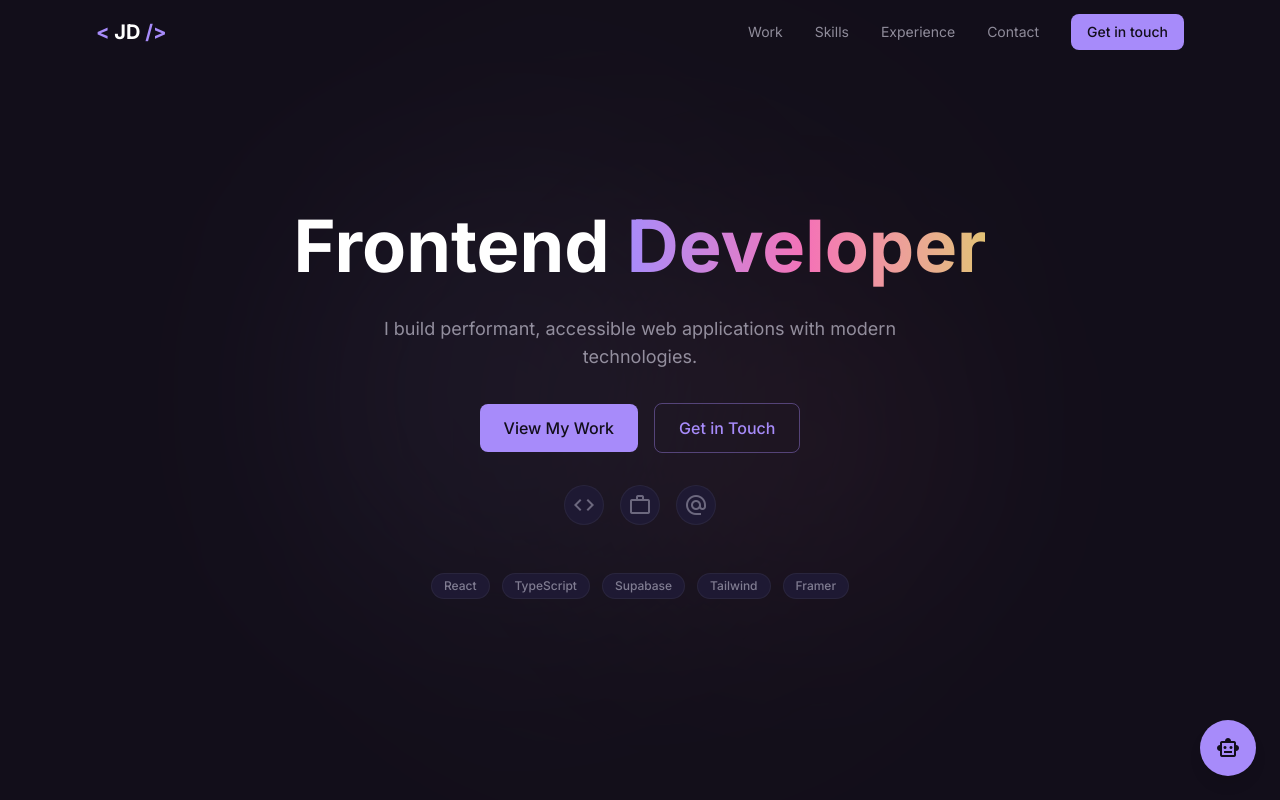
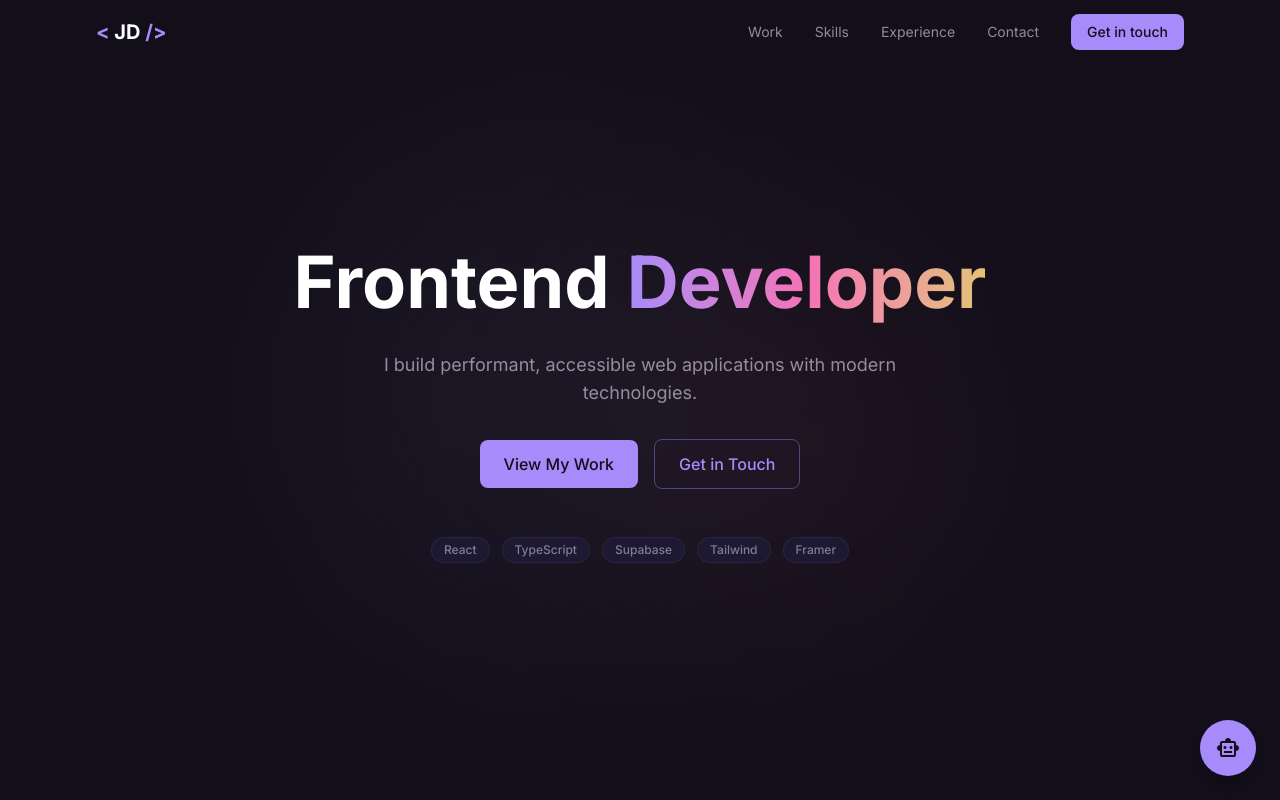
Before and after one commit to OscarMejia2777/portafolioz-OscarMejia-, a React (Vite) app: page / in a window 1280 px wide. Shown: the top 800 px of the page. Built offline with nearby package versions, Linux system fonts and the light colour scheme.

Commit message:
fix: remove social icons from Hero

```diff
--- a/src/components/sections/Hero.tsx
+++ b/src/components/sections/Hero.tsx
@@ -2,12 +2,6 @@ import { motion, useScroll, useTransform } from "framer-motion";
 import { useRef } from "react";
 import { Button } from "@/components/ui/Button";
 import { Badge } from "@/components/ui/Badge";
-
-const SOCIALS = [
-  { name: "GitHub", url: "#", icon: "code" },
-  { name: "LinkedIn", url: "#", icon: "work" },
-  { name: "Twitter", url: "#", icon: "alternate_email" },
-];
 
 const TECH_STACK = ["React", "TypeScript", "Supabase", "Tailwind", "Framer"];
 
@@ -70,29 +64,6 @@ export function Hero() {
         </motion.div>
 
         <motion.div
-          className="flex items-center justify-center gap-4 mt-8"
-          initial={{ opacity: 0 }}
-          animate={{ opacity: 1 }}
-          transition={{ delay: 1, duration: 0.6 }}
-        >
-          {SOCIALS.map((social) => (
-            <motion.a
-              key={social.name}
-              href={social.url}
-              target="_blank"
-              rel="noopener noreferrer"
-              className="w-10 h-10 rounded-full bg-surface flex items-center justify-center text-text/40 hover:text-primary border border-white/5 hover:border-primary/30 transition-all"
-              whileHover={{ y: -3 }}
-              aria-label={social.name}
-            >
-              <span className="material-symbols-outlined text-lg" role="img" aria-hidden="true">
-                {social.icon}
-              </span>
-            </motion.a>
-          ))}
-        </motion.div>
-
-        <motion.div
           className="flex items-center justify-center gap-3 mt-12 flex-wrap"
           initial={{ opacity: 0 }}
           animate={{ opacity: 1 }}
```
